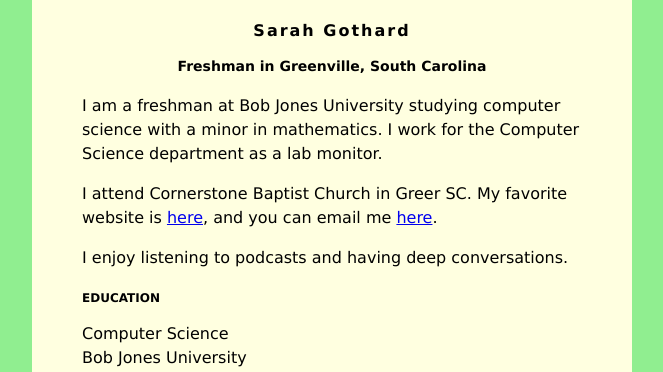
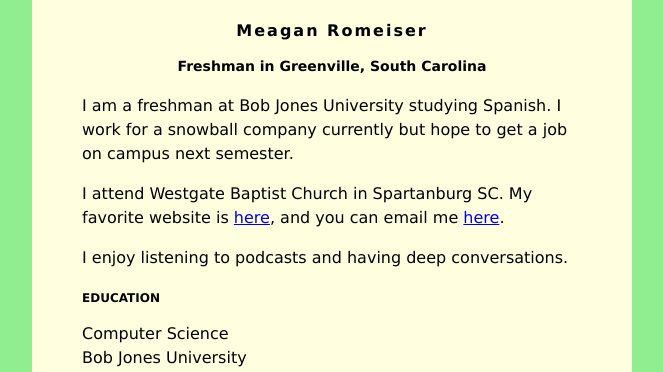
Before and after one commit to Mromeiser/Mromeiser.github.io, a plain HTML site: page index.html in a window 1280 px wide. Shown: the top 372 px of the page, without its empty margins (308-971 px from the left). Drawn offline with Linux system fonts and the light colour scheme.

Commit message:
Update index.html

```diff
--- a/index.html
+++ b/index.html
@@ -30,13 +30,12 @@ h3 {
 </head>
 <body>
     <div id="content">
-        <h1>Sarah Gothard</h1>
+        <h1>Meagan Romeiser</h1>
         <h2>Freshman in Greenville, South Carolina</h2>
 
-         <p>I am a freshman at Bob Jones University studying computer science with a minor in
-            mathematics. I work for the Computer Science department as a lab monitor.</p>
+         <p>I am a freshman at Bob Jones University studying Spanish. I work for a snowball company currently but hope to get a job on campus next semester.</p>
          <p>
-            I attend Cornerstone Baptist Church in Greer SC. My favorite website is
+            I attend Westgate Baptist Church in Spartanburg SC. My favorite website is
             <a href="https://mobilehymns.org/">here</a>, and you can email me
             <a href="mailto:sgothard@bju.edu">here</a>.
          </p>
```
